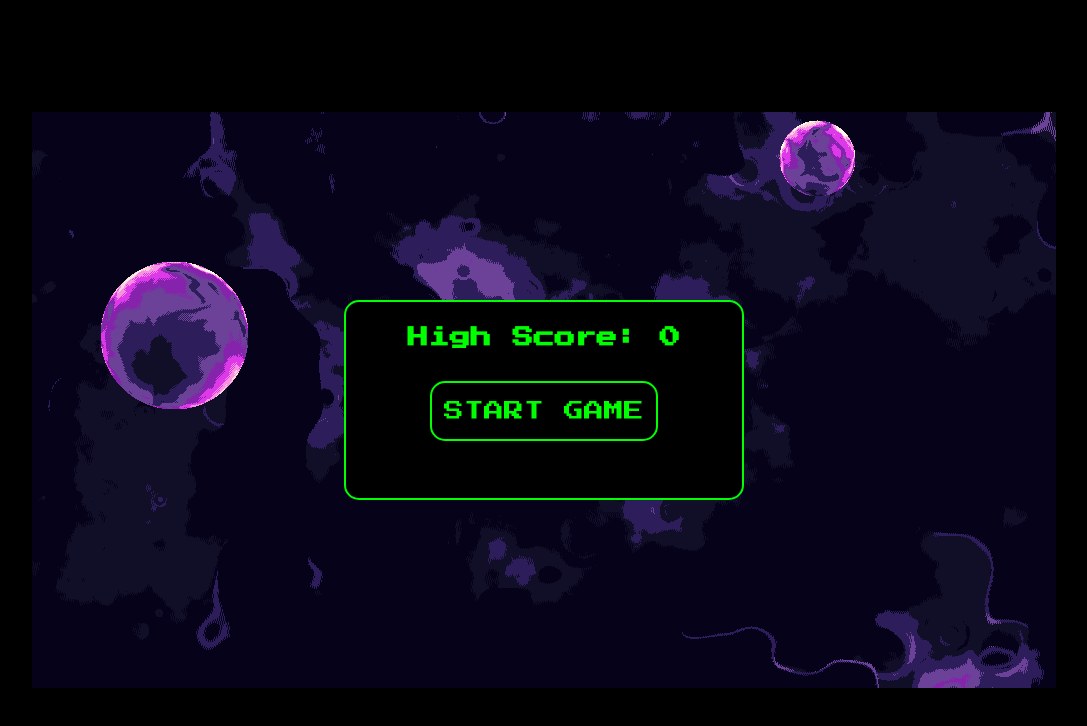
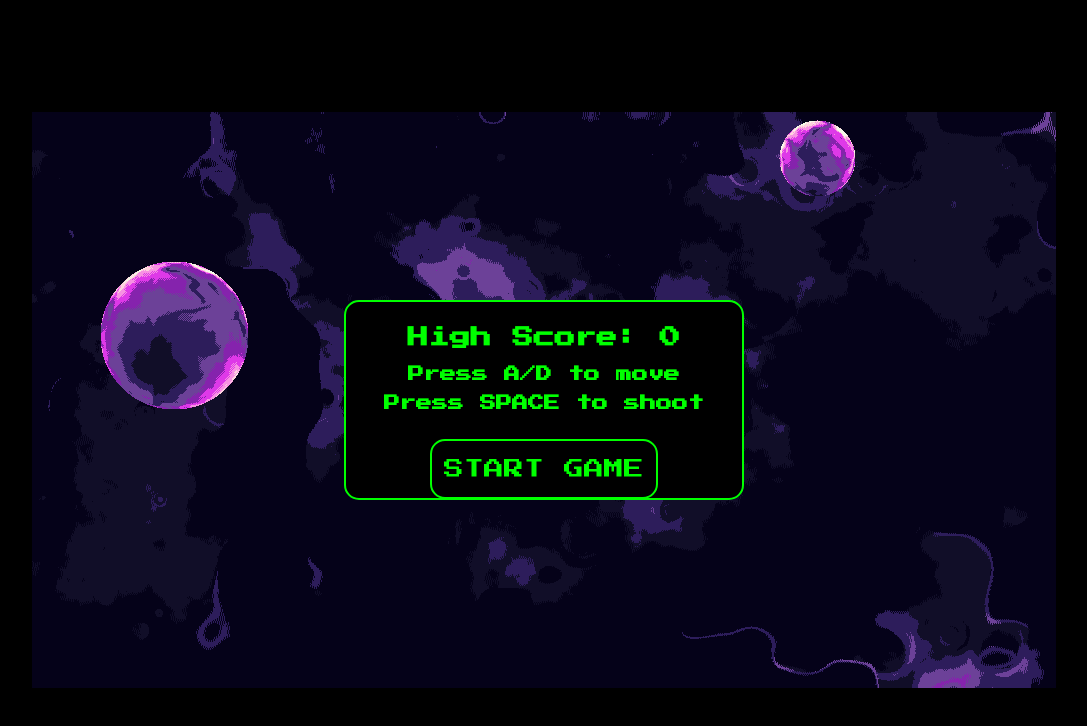
Before and after one commit to moarnight/space-invaders, a plain HTML site: page index.html in a window 1280 px wide. Shown: the whole page, without its empty margins (96-1183 px from the left). Drawn offline with Linux system fonts and the light colour scheme.

Commit message:
Add move/shoot instrustions

```diff
--- a/app.css
+++ b/app.css
@@ -56,3 +56,7 @@ body {
 .hidden {
   display: none;
 }
+
+#instructions {
+  font-size: 16px;
+}
--- a/index.html
+++ b/index.html
@@ -27,6 +27,9 @@
         <h2>High Score:
           <span class="prevScore"></span>
         </h2>
+        <h2 id="instructions">Press A/D to move</h2>
+        <h2 id="instructions">Press SPACE to shoot</h2>
+
       </div>
       <div class="btn-container">
         <button class="btn start-btn">START GAME</button>
```
